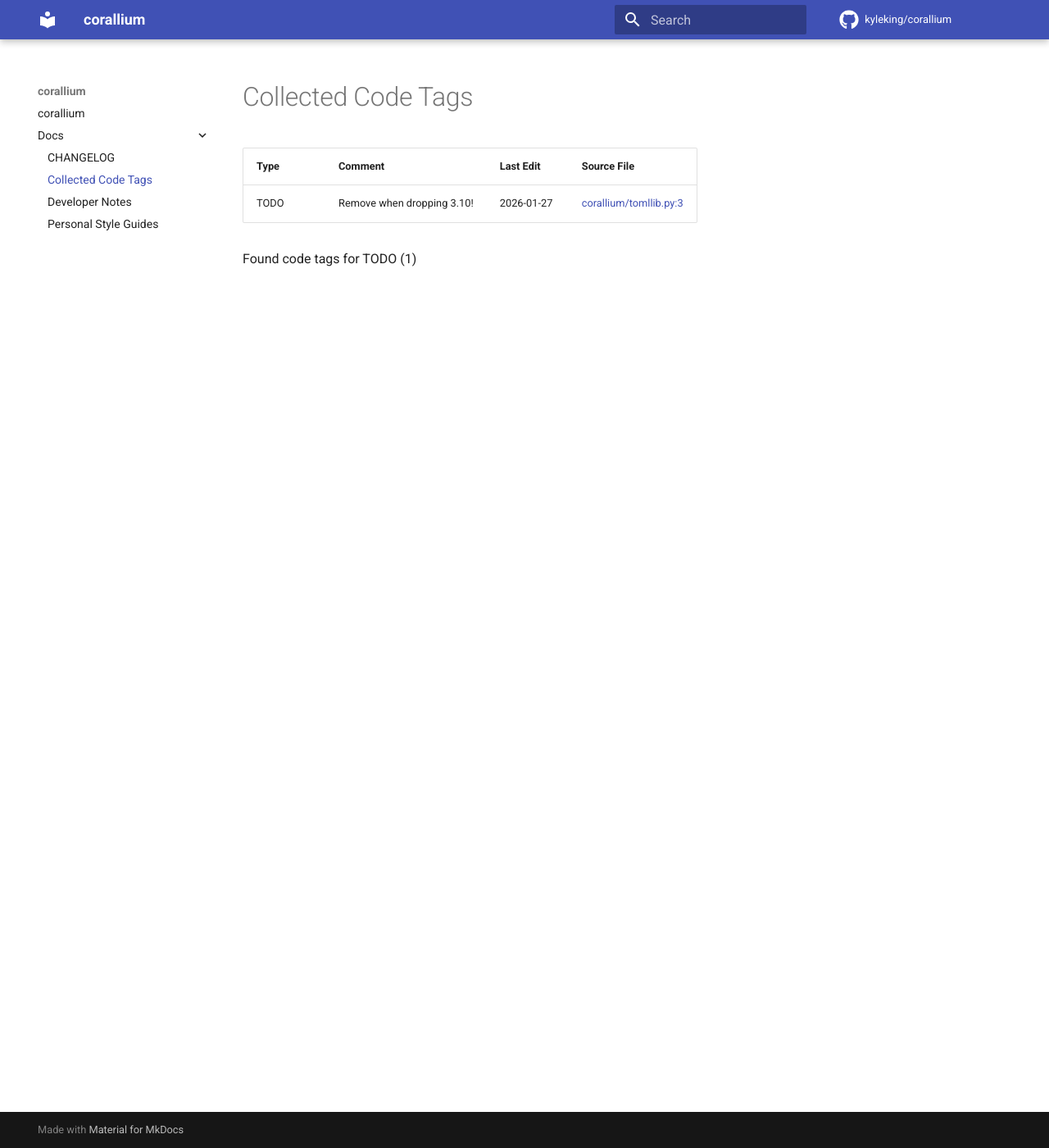
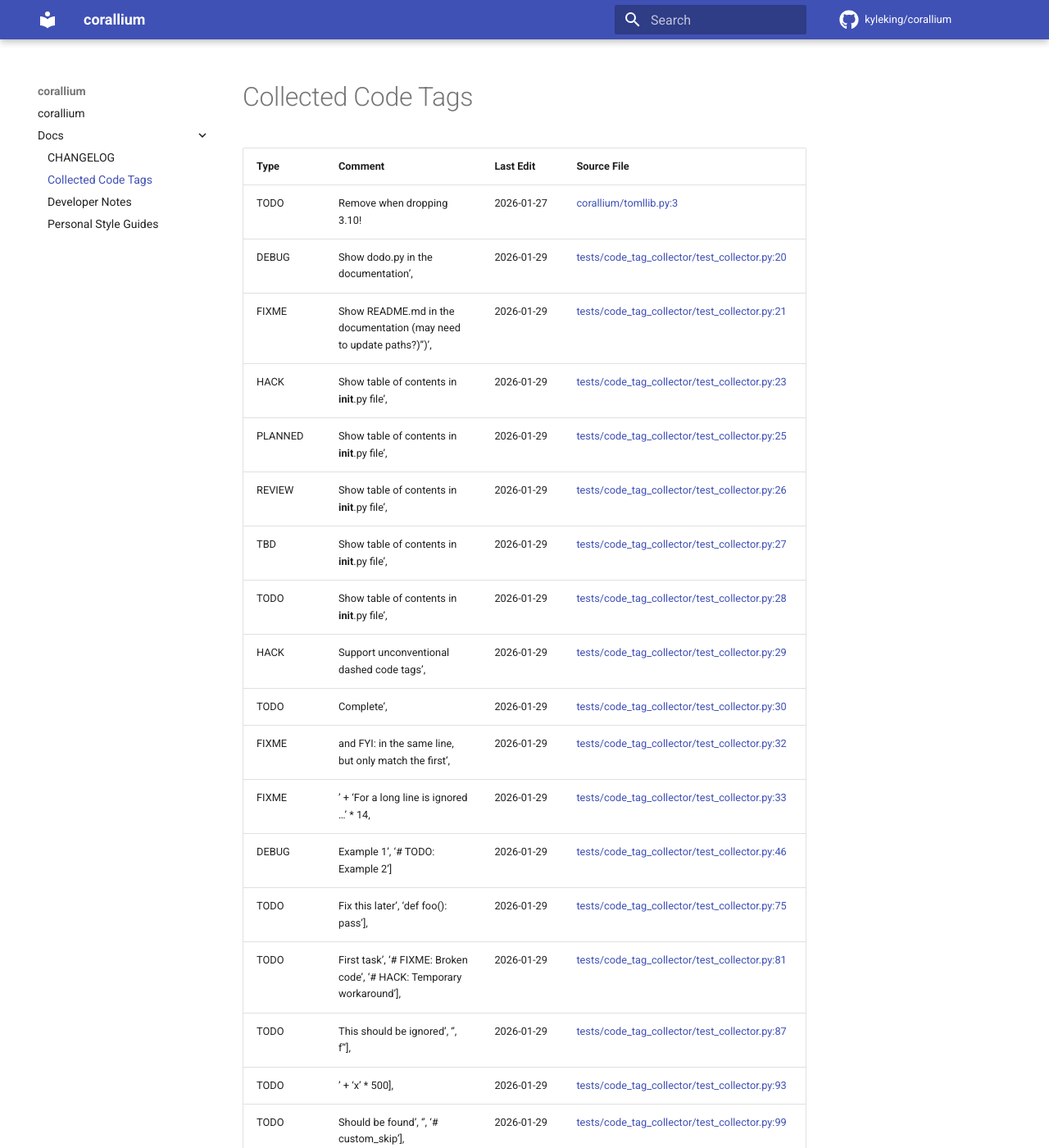
Before and after one commit to KyleKing/corallium, an MkDocs documentation site: the page built from docs/docs/CODE_TAG_SUMMARY.md, in a window 1280 px wide and 1400 px high. Shown: the whole window at 82% size. Built offline with MkDocs 1.6.1 and Material for MkDocs 9.7.7, drawn with Linux system fonts in a browser that asks for light colours; comment, search, counter and statistics services are not loaded; some of the changed text lies outside the part shown.

```diff
--- a/.pre-commit-config.yaml
+++ b/.pre-commit-config.yaml
@@ -42,7 +42,7 @@ repos:
       - id: trailing-whitespace
         exclude: __snapshots__/.*\.ambr
   - repo: https://github.com/commitizen-tools/commitizen
-    rev: v4.12.1
+    rev: v4.13.9
     hooks:
       - id: commitizen
   - repo: https://github.com/executablebooks/mdformat
@@ -74,13 +74,13 @@ repos:
         types_or: [css, html, javascript, json, shell, yaml]
         stages: ["pre-commit"]
   - repo: https://github.com/pappasam/toml-sort
-    rev: v0.24.3
+    rev: v0.24.4
     hooks:
       - id: toml-sort-fix
         exclude: uv\.lock
         stages: ["pre-commit"]
   - repo: https://github.com/KyleKing/calcipy
-    rev: 6.0.0b2
+    rev: 6.0.0
     hooks:
       - id: copier-forbidden-files
       - id: lint-fix
--- a/docs/docs/CODE_TAG_SUMMARY.md
+++ b/docs/docs/CODE_TAG_SUMMARY.md
@@ -1,9 +1,28 @@
 # Collected Code Tags
 
-| Type | Comment                    | Last Edit  | Source File                                                                                                                            |
-|------|----------------------------|------------|----------------------------------------------------------------------------------------------------------------------------------------|
-| TODO | Remove when dropping 3.10! | 2026-01-27 | [corallium/tomllib.py:3](https://github.com/KyleKing/corallium/blame/1353d3153982c2e23fc516b9508bea813de619f2/corallium/tomllib.py#L3) |
+| Type    | Comment                                                               | Last Edit  | Source File                                                                                                                                                                            |
+|---------|-----------------------------------------------------------------------|------------|----------------------------------------------------------------------------------------------------------------------------------------------------------------------------------------|
+| TODO    | Remove when dropping 3.10!                                            | 2026-01-27 | [corallium/tomllib.py:3](https://github.com/KyleKing/corallium/blame/1353d3153982c2e23fc516b9508bea813de619f2/corallium/tomllib.py#L3)                                                 |
+| DEBUG   | Show dodo.py in the documentation',                                   | 2026-01-29 | [tests/code_tag_collector/test_collector.py:20](https://github.com/KyleKing/corallium/blame/deb7cdb7c1ab14c03cb43df70da1485df3fec4f4/tests/code_tag_collector/test_collector.py#L33)   |
+| FIXME   | Show README.md in the documentation (may need to update paths?)")',   | 2026-01-29 | [tests/code_tag_collector/test_collector.py:21](https://github.com/KyleKing/corallium/blame/deb7cdb7c1ab14c03cb43df70da1485df3fec4f4/tests/code_tag_collector/test_collector.py#L34)   |
+| HACK    | Show table of contents in __init__.py file',                          | 2026-01-29 | [tests/code_tag_collector/test_collector.py:23](https://github.com/KyleKing/corallium/blame/deb7cdb7c1ab14c03cb43df70da1485df3fec4f4/tests/code_tag_collector/test_collector.py#L36)   |
+| PLANNED | Show table of contents in __init__.py file',                          | 2026-01-29 | [tests/code_tag_collector/test_collector.py:25](https://github.com/KyleKing/corallium/blame/deb7cdb7c1ab14c03cb43df70da1485df3fec4f4/tests/code_tag_collector/test_collector.py#L38)   |
+| REVIEW  | Show table of contents in __init__.py file',                          | 2026-01-29 | [tests/code_tag_collector/test_collector.py:26](https://github.com/KyleKing/corallium/blame/deb7cdb7c1ab14c03cb43df70da1485df3fec4f4/tests/code_tag_collector/test_collector.py#L39)   |
+| TBD     | Show table of contents in __init__.py file',                          | 2026-01-29 | [tests/code_tag_collector/test_collector.py:27](https://github.com/KyleKing/corallium/blame/deb7cdb7c1ab14c03cb43df70da1485df3fec4f4/tests/code_tag_collector/test_collector.py#L40)   |
+| TODO    | Show table of contents in __init__.py file',                          | 2026-01-29 | [tests/code_tag_collector/test_collector.py:28](https://github.com/KyleKing/corallium/blame/deb7cdb7c1ab14c03cb43df70da1485df3fec4f4/tests/code_tag_collector/test_collector.py#L41)   |
+| HACK    | Support unconventional dashed code tags',                             | 2026-01-29 | [tests/code_tag_collector/test_collector.py:29](https://github.com/KyleKing/corallium/blame/deb7cdb7c1ab14c03cb43df70da1485df3fec4f4/tests/code_tag_collector/test_collector.py#L42)   |
+| TODO    | Complete',                                                            | 2026-01-29 | [tests/code_tag_collector/test_collector.py:30](https://github.com/KyleKing/corallium/blame/deb7cdb7c1ab14c03cb43df70da1485df3fec4f4/tests/code_tag_collector/test_collector.py#L43)   |
+| FIXME   | and FYI: in the same line, but only match the first',                 | 2026-01-29 | [tests/code_tag_collector/test_collector.py:32](https://github.com/KyleKing/corallium/blame/deb7cdb7c1ab14c03cb43df70da1485df3fec4f4/tests/code_tag_collector/test_collector.py#L45)   |
+| FIXME   | ' + 'For a long line is ignored ...' * 14,                            | 2026-01-29 | [tests/code_tag_collector/test_collector.py:33](https://github.com/KyleKing/corallium/blame/deb7cdb7c1ab14c03cb43df70da1485df3fec4f4/tests/code_tag_collector/test_collector.py#L46)   |
+| DEBUG   | Example 1', '# TODO: Example 2']                                      | 2026-01-29 | [tests/code_tag_collector/test_collector.py:46](https://github.com/KyleKing/corallium/blame/deb7cdb7c1ab14c03cb43df70da1485df3fec4f4/tests/code_tag_collector/test_collector.py#L59)   |
+| TODO    | Fix this later', 'def foo(): pass'],                                  | 2026-01-29 | [tests/code_tag_collector/test_collector.py:75](https://github.com/KyleKing/corallium/blame/deb7cdb7c1ab14c03cb43df70da1485df3fec4f4/tests/code_tag_collector/test_collector.py#L88)   |
+| TODO    | First task', '# FIXME: Broken code', '# HACK: Temporary workaround'], | 2026-01-29 | [tests/code_tag_collector/test_collector.py:81](https://github.com/KyleKing/corallium/blame/deb7cdb7c1ab14c03cb43df70da1485df3fec4f4/tests/code_tag_collector/test_collector.py#L94)   |
+| TODO    | This should be ignored', '', f'<!-- {SKIP_PHRASE} -->'],              | 2026-01-29 | [tests/code_tag_collector/test_collector.py:87](https://github.com/KyleKing/corallium/blame/deb7cdb7c1ab14c03cb43df70da1485df3fec4f4/tests/code_tag_collector/test_collector.py#L100)  |
+| TODO    | ' + 'x' * 500],                                                       | 2026-01-29 | [tests/code_tag_collector/test_collector.py:93](https://github.com/KyleKing/corallium/blame/deb7cdb7c1ab14c03cb43df70da1485df3fec4f4/tests/code_tag_collector/test_collector.py#L106)  |
+| TODO    | Should be found', '', '# custom_skip'],                               | 2026-01-29 | [tests/code_tag_collector/test_collector.py:99](https://github.com/KyleKing/corallium/blame/deb7cdb7c1ab14c03cb43df70da1485df3fec4f4/tests/code_tag_collector/test_collector.py#L112)  |
+| TODO    | This should be skipped', '', f'<!-- {legacy_phrase} -->']             | 2026-01-29 | [tests/code_tag_collector/test_collector.py:145](https://github.com/KyleKing/corallium/blame/32e9795a886d0cb7aed14e43011f8c7407173125/tests/code_tag_collector/test_collector.py#L159) |
+| TODO    | This should be skipped', '', f'<!-- {SKIP_PHRASE} -->']               | 2026-01-29 | [tests/code_tag_collector/test_collector.py:155](https://github.com/KyleKing/corallium/blame/32e9795a886d0cb7aed14e43011f8c7407173125/tests/code_tag_collector/test_collector.py#L169) |
 
-Found code tags for TODO (1)
+Found code tags for FIXME (3), TODO (10), PLANNED (1), HACK (2), REVIEW (1), TBD (1), DEBUG (2)
 
-<!-- corallium_skip_tags -->
+<!-- calcipy_skip_tags -->
--- a/pyproject.toml
+++ b/pyproject.toml
@@ -4,7 +4,7 @@ requires = ["uv_build>=0.9.26,<2.0"]
 
 [dependency-groups]
 dev = [
-  'calcipy[recommended]>=6.0.0b2',
+  'calcipy[recommended]>=6.0.0',
   'pytest-asyncio>=0.24.0',
   'pytest-structlog>=1.1',
   'pytest-subprocess>=1.5.2',
```
Also changed, not shown: docs/docs/DEVELOPER_GUIDE.md (+3 -3 lines), 1 other file.
